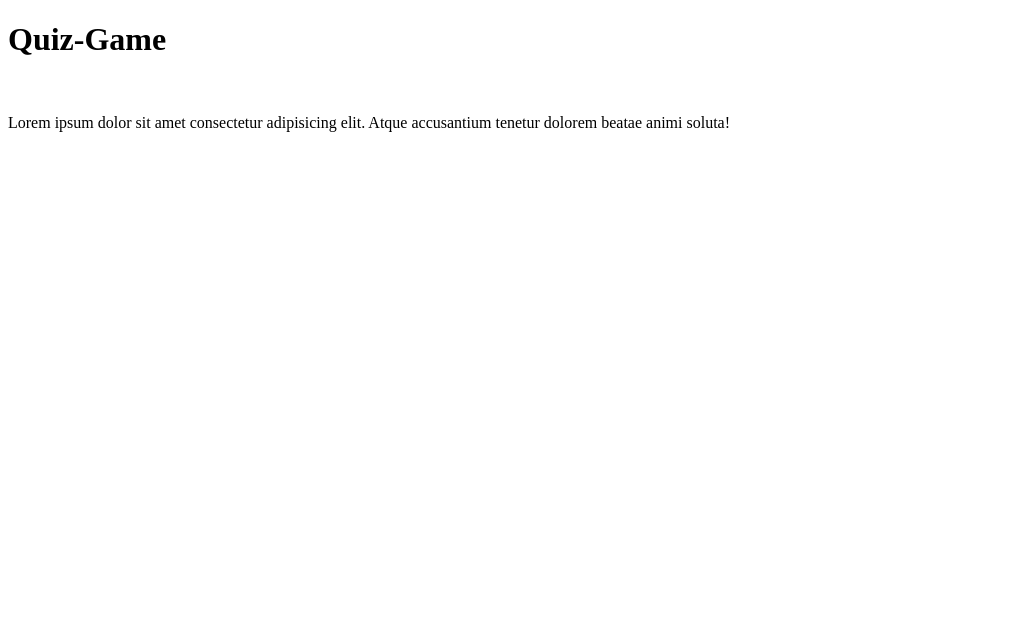
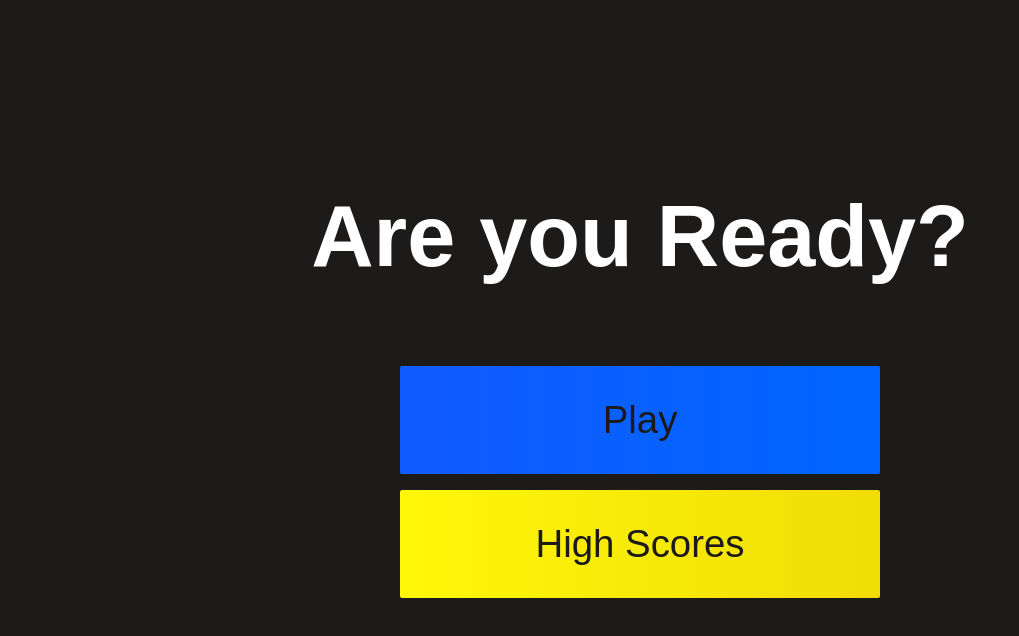
Before and after one commit to Durrple/Quiz-Game, a plain HTML site: page index.html in a window 1280 px wide. Shown: the whole page, without its empty margins (0-1019 px from the left). Drawn offline with Linux system fonts and the light colour scheme.

Commit message:
added starting page html and css for game

```diff
--- a/assets/css/style.css
+++ b/assets/css/style.css
@@ -0,0 +1,88 @@
+:root {
+    background-color: rgb(29, 26, 26);
+}
+
+* {
+    box-sizing: border-box;
+    margin: 0;
+    padding: 0;
+    font-size: none;
+    font-family: "Montserrat", sans-serif;
+}
+
+h1 {
+    font-size: 5.4rem;
+    color: #fff;
+    margin-bottom: 5rem;
+}
+
+h2 {
+    font-size: 4.2rem;
+    margin-bottom: 4rem;
+}
+
+.container {
+    width: 100vw;
+    height: 100vh;
+    display: flex;
+    justify-content: center;
+    align-items: center;
+    max-width: 80rem;
+    margin: 0 auto;
+    padding: 2rem;
+}
+
+.flex-column {
+    display: flex;
+    flex-direction: column;
+}
+
+.flex-center {
+    justify-content: center;
+    align-items: center;
+}
+
+.justify-center {
+    justify-content: center;
+}
+
+.text-center {
+    text-align: center;
+}
+
+.hidden {
+    display: none;
+}
+
+.btn {
+    font-size: 2.4rem;
+    padding: 2rem 0;
+    width: 30rem;
+    text-align: center;
+    margin-bottom: 1rem;
+    text-decoration: none;
+    color: rgb(28, 26, 26);
+    background: linear-gradient(90deg, rgb(18 ,92, 255) 0%, rgb(0, 102, 255) 100%);
+    border-radius: 2px;
+}
+
+.btn:hover {
+    cursor: pointer;
+    box-shadow: 0 0.4rem 1.4rem 0 rgba(8, 144, 244, 0.6);
+    transition: transform 150ms;
+    transform: scale(1.03);
+}
+
+.btn[disabled]:hover {
+    cursor: not-allowed;
+    box-shadow: none;
+    transform: none;
+}
+
+#highscore-btn {
+    background: linear-gradient(90deg, rgb(255 ,247, 9) 0%, rgb(240, 221, 6) 100%);
+}
+
+#highscore-btn:hover {
+    box-shadow: 0 0.4rem 1.4rem 0 rgba(255, 255, 0, 0.5);
+}
--- a/index.html
+++ b/index.html
@@ -5,14 +5,15 @@
     <meta http-equiv="X-UA-Compatible" content="IE=edge">
     <meta name="viewport" content="width=device-width, initial-scale=1.0">
     <title>Quiz-Game</title>
+    <link rel="stylesheet" href="./assets/css/style.css">
 </head>
 <body>
-
-    <header>
-        <h1>Quiz-Game</h1>
-        <br>
-        <p> Lorem ipsum dolor sit amet consectetur adipisicing elit. Atque accusantium tenetur dolorem beatae animi soluta!</p>
-    </header>
-
+    <div class="container">
+        <div id="home" class="flex-column flex-center">
+            <h1>Are you Ready?</h1>
+            <a href="/game.html" class="btn">Play</a>
+            <a href="/highscores.html" id="highscore-btn" class="btn">High Scores</a>
+        </div>
+    </div>
 </body>
 </html>
```
Also changed, not shown: 2 other files.
